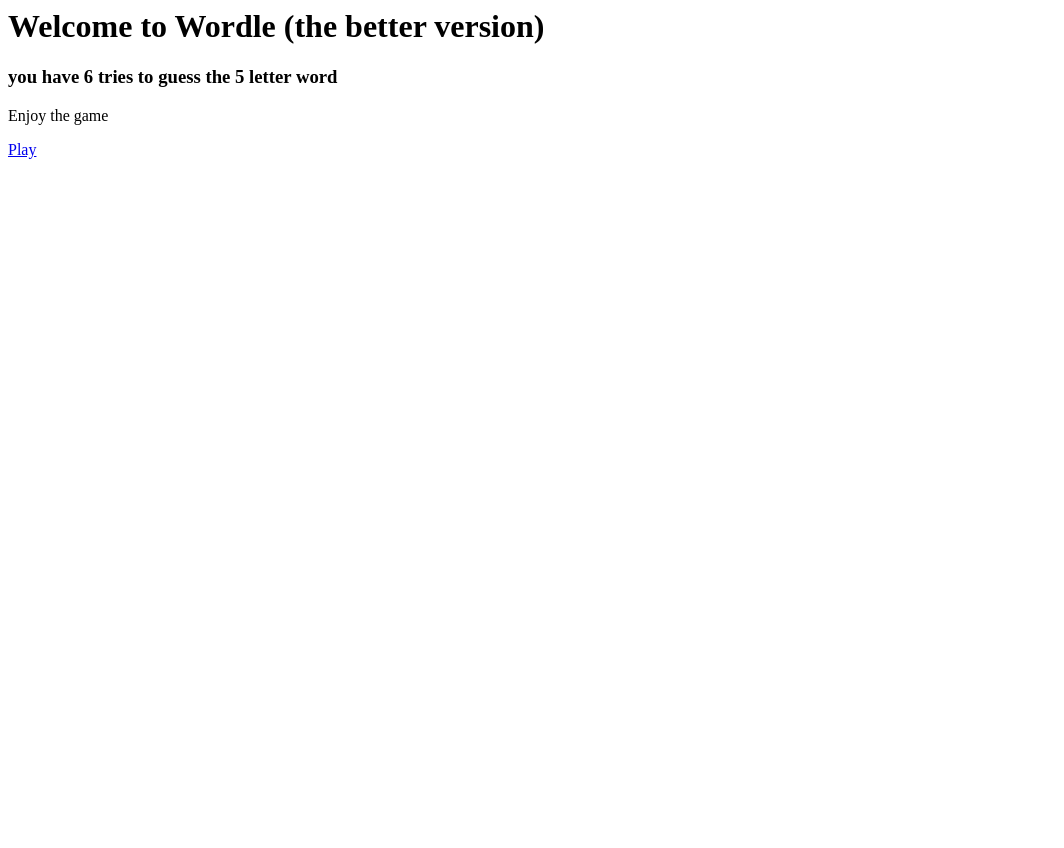
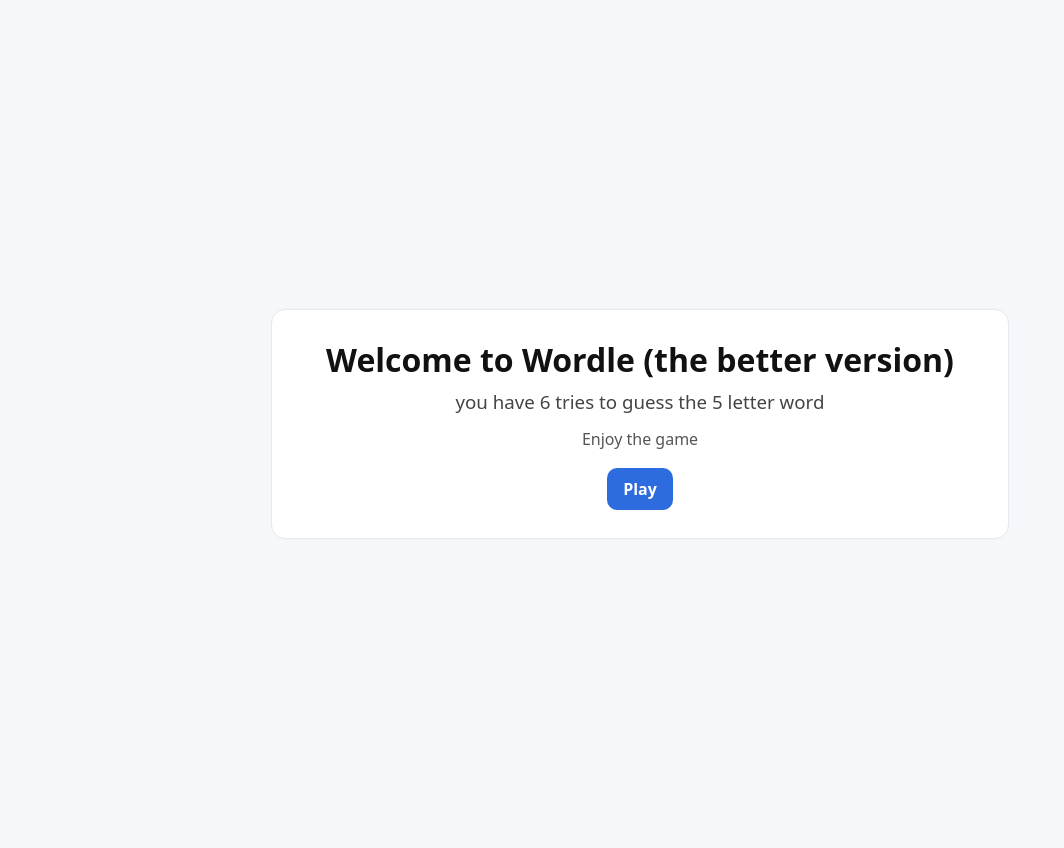
Before and after one commit to PVPYH-grupp-3/agil-gruppuppgift, a Flask app: page / in a window 1280 px wide. Shown: the whole page, without its empty margins (0-1064 px from the left). Before the commit the page ends 159 px from the top, so only its background shows below. Run offline with Flask 3, Linux system fonts and the light colour scheme.

Commit message:
Styling home page, box i html fil

```diff
--- a/static/styles.css
+++ b/static/styles.css
@@ -36,3 +36,56 @@
 .box.correct  { background-color: #538d4e; color: white; border-color: #538d4e; }
 .box.present  { background-color: #b59f3b; color: white; border-color: #b59f3b; }
 .box.absent   { background-color: #3a3a3c; color: white; border-color: #3a3a3c; }
+
+body{
+  margin: 0;
+  font-family: system-ui, -apple-system, Segoe UI, Roboto, Arial, sans-serif;
+  background: #f6f7fb;
+  color: #111;
+}
+
+main{
+  min-height: 100vh;
+  display: grid;
+  place-items: center;
+  padding: 24px;
+}
+
+.container{
+  width: min(680px, 100%);
+  background: white;
+  border: 1px solid #e7e7ee;
+  border-radius: 14px;
+  padding: 28px;
+  text-align: center;
+}
+
+h1{
+  margin: 0 0 8px;
+  font-size: 2rem;
+}
+
+h3{
+  margin: 0 0 14px;
+  font-weight: 500;
+  color: #444;
+}
+
+p{
+  margin: 0 0 18px;
+  color: #555;
+}
+
+a.btn{
+  display: inline-block;
+  text-decoration: none;
+  background: #2d6cdf;
+  color: white;
+  padding: 10px 16px;
+  border-radius: 10px;
+  font-weight: 600;
+}
+
+a.btn:hover{
+  background: #2459b8;
+}
--- a/templates/home.html
+++ b/templates/home.html
@@ -1,9 +1,11 @@
 {% extends "layout.html" %}
 {% block content %}
 
+<main>
+  <div class="container">
 <h1>Welcome to Wordle (the better version)</h1>
 <h3>you have 6 tries to guess the 5 letter word</h3>
 <p>Enjoy the game</p>
-<a href="{{ url_for('play') }}">Play</a>
-
+ <a class="btn" href="{{ url_for('play') }}">Play</a>
+  </div>
 {% endblock %}
```
